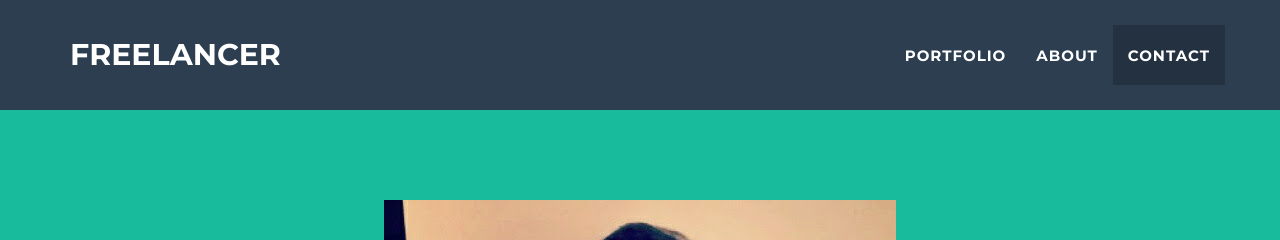
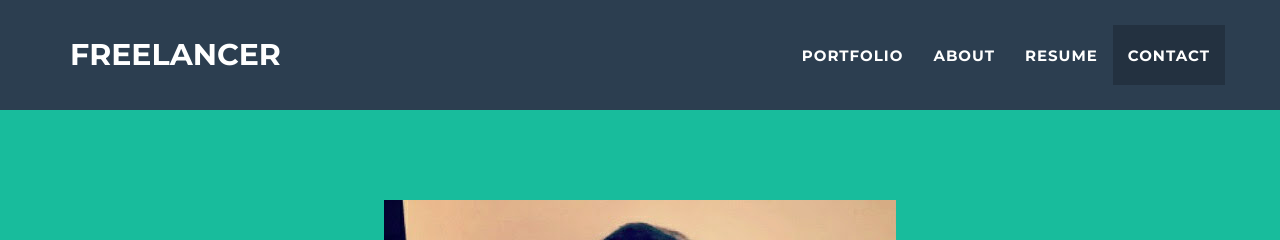
Before and after one commit to akmittal/Akmittal.github.io, a Jekyll site: the page built from index.html, in a window 1280 px wide. Shown: the top 240 px of the page. Built offline with Jekyll 4.4.1, drawn with Linux system fonts in a browser that asks for light colours.

Commit message:
new theme

```diff
--- a/_includes/nav.html
+++ b/_includes/nav.html
@@ -25,6 +25,9 @@
                         <a href="#about">About</a>
                     </li>
                     <li class="page-scroll">
+                        <a href="/resume.html">Resume</a>
+                    </li>
+                    <li class="page-scroll">
                         <a href="#contact">Contact</a>
                     </li>
                 </ul>
```
